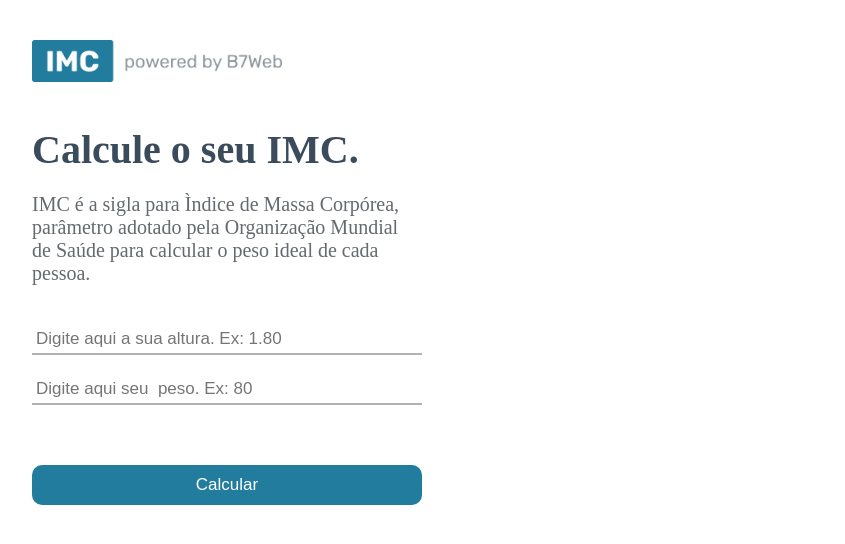
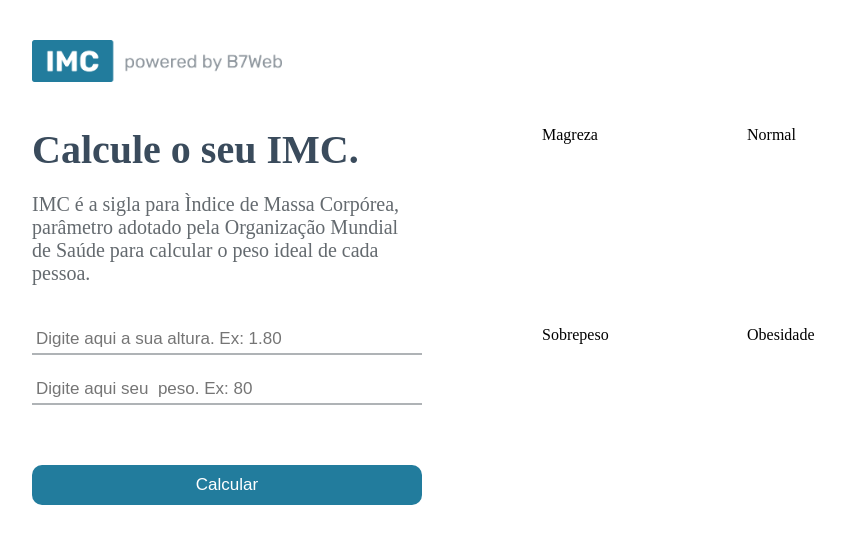
Before and after one commit to AndrePacolla/imc-vite, a React (Vite) app: page / in a window 1280 px wide. Shown: the top 544 px of the page, without its empty margins (158-1003 px from the left). Built offline with nearby package versions, Linux system fonts and the light colour scheme.

Commit message:
adc container grid rightSide

```diff
--- a/src/App.module.css
+++ b/src/App.module.css
@@ -73,4 +73,14 @@
 .container .rightSide{
   flex: 1;
   margin-left: 40px;
+  display: flex;
 }
+
+
+.container .rightSide .grid{
+  flex:1;
+  display: grid;
+  grid-template-columns: repeat(2, 1fr);
+  gap: 20px;
+
+}
--- a/src/App.tsx
+++ b/src/App.tsx
@@ -1,6 +1,7 @@
 import { useState } from 'react';
 import styles from './App.module.css';
 import poweredImage from "./assets/powered.png";
+import { levels } from './helpers/imc';
 
 function App() {
 
@@ -54,6 +55,14 @@
 {/*Area lado Direito do Site*/}
         <div className={styles.rightSide}>
 
+          <div className={styles.grid}>
+              {levels.map((item, key) => (
+                   <div key={key}> {item.title}</div>
+              ))}
+
+
+          </div>
+
         </div>
 
       </div>
--- a/src/helpers/imc.ts
+++ b/src/helpers/imc.ts
@@ -24,5 +24,4 @@
         }
     }
     return null;
-
-}
+};
```
